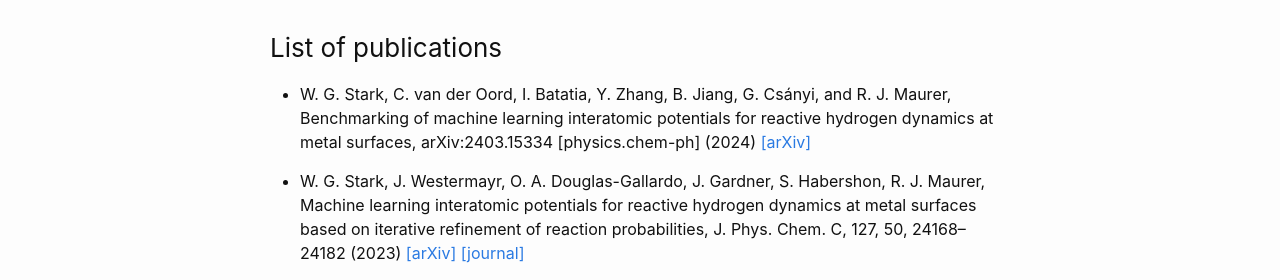
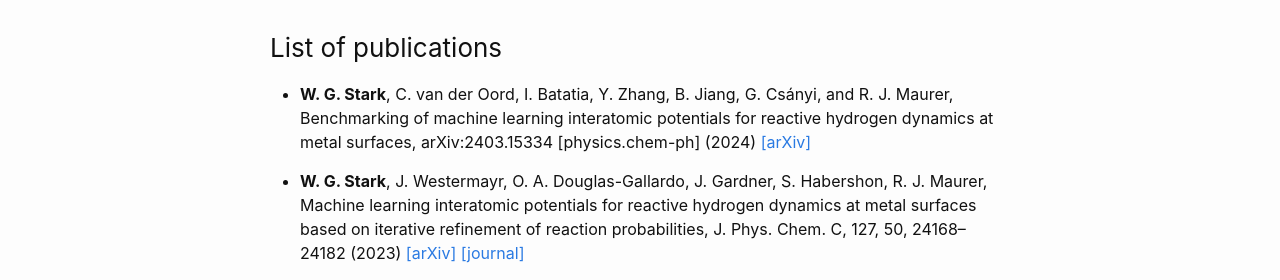
Before and after one commit to wgst/wgst.github.io, a Jekyll site: the page built from research.md, in a window 1280 px wide. Shown: the part 556-836 px from the top of the page. Built offline with Jekyll 4.4.1, drawn with Linux system fonts in a browser that asks for light colours.

```diff
--- a/research.md
+++ b/research.md
@@ -10,9 +10,9 @@ I'm developing ML-based models for gas-surface dynamics, for both adiabatic (Bor
 
 
 ### List of publications
-* W. G. Stark, C. van der Oord, I. Batatia, Y. Zhang, B. Jiang, G. Csányi, and R. J. Maurer, Benchmarking of machine learning interatomic potentials for reactive hydrogen dynamics at metal surfaces, arXiv:2403.15334 [physics.chem-ph] (2024) [[arXiv]](https://arxiv.org/abs/2403.15334)
+* **W. G. Stark**, C. van der Oord, I. Batatia, Y. Zhang, B. Jiang, G. Csányi, and R. J. Maurer, Benchmarking of machine learning interatomic potentials for reactive hydrogen dynamics at metal surfaces, arXiv:2403.15334 [physics.chem-ph] (2024) [[arXiv]](https://arxiv.org/abs/2403.15334)
 
-* W. G. Stark, J. Westermayr, O. A. Douglas-Gallardo, J. Gardner, S. Habershon, R. J. Maurer, Machine learning interatomic potentials for reactive hydrogen dynamics at metal surfaces based on iterative refinement of reaction probabilities, J. Phys. Chem. C, 127, 50, 24168–24182 (2023) [[arXiv]](https://arxiv.org/abs/2305.10873) [[journal]](https://pubs.acs.org/doi/10.1021/acs.jpcc.3c06648)
+* **W. G. Stark**, J. Westermayr, O. A. Douglas-Gallardo, J. Gardner, S. Habershon, R. J. Maurer, Machine learning interatomic potentials for reactive hydrogen dynamics at metal surfaces based on iterative refinement of reaction probabilities, J. Phys. Chem. C, 127, 50, 24168–24182 (2023) [[arXiv]](https://arxiv.org/abs/2305.10873) [[journal]](https://pubs.acs.org/doi/10.1021/acs.jpcc.3c06648)
 
 * C. L. Box, **W. G. Stark**, R. J. Maurer, Ab initio calculation of electron-phonon linewidths and molecular dynamics with electronic friction at metal surfaces with numeric atom-centered orbitals, Electron. Struct. 5, 035005 (2023) [[arXiv]](https://arxiv.org/abs/2112.00121) [[journal]](https://iopscience.iop.org/article/10.1088/2516-1075/acf3c4)
 
```
